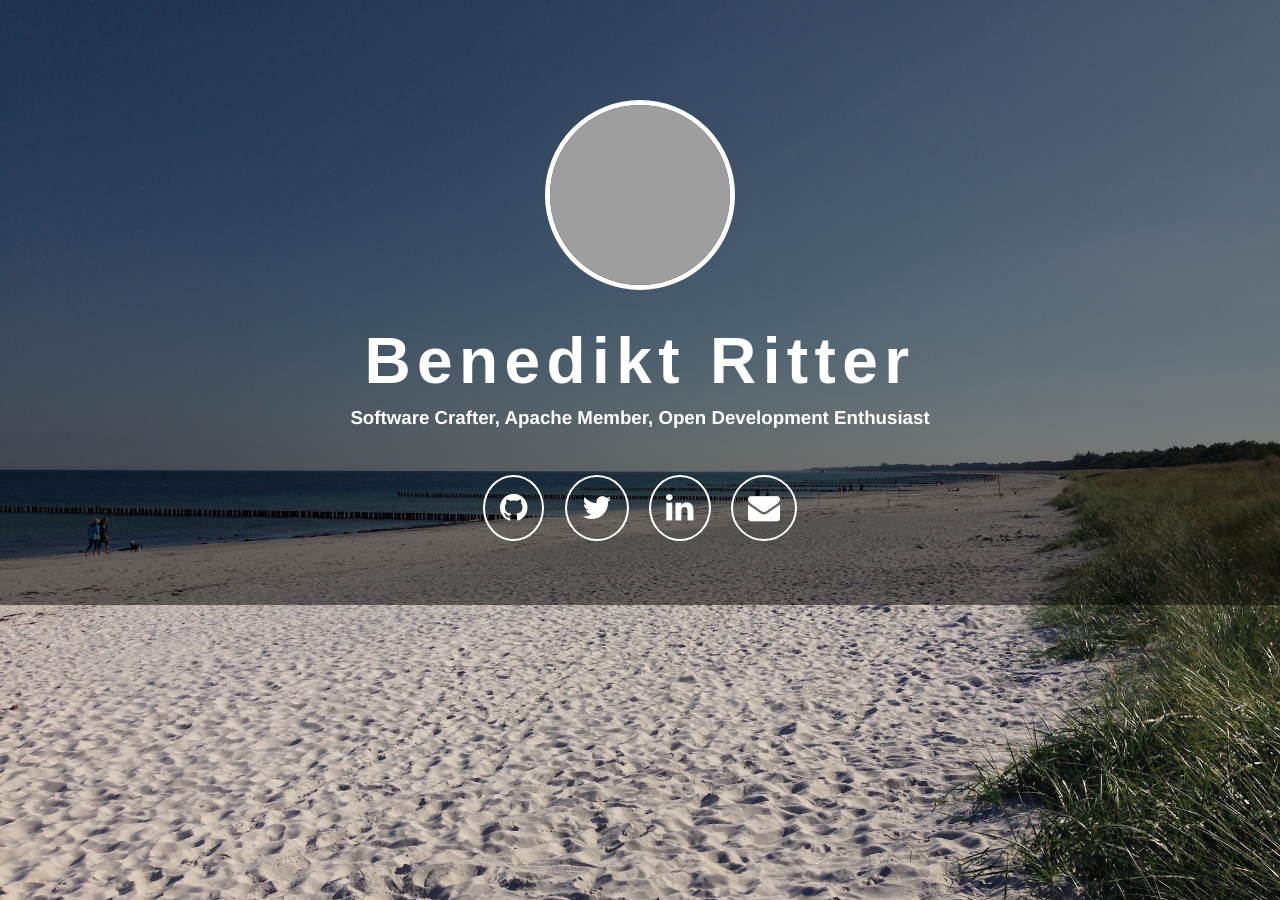
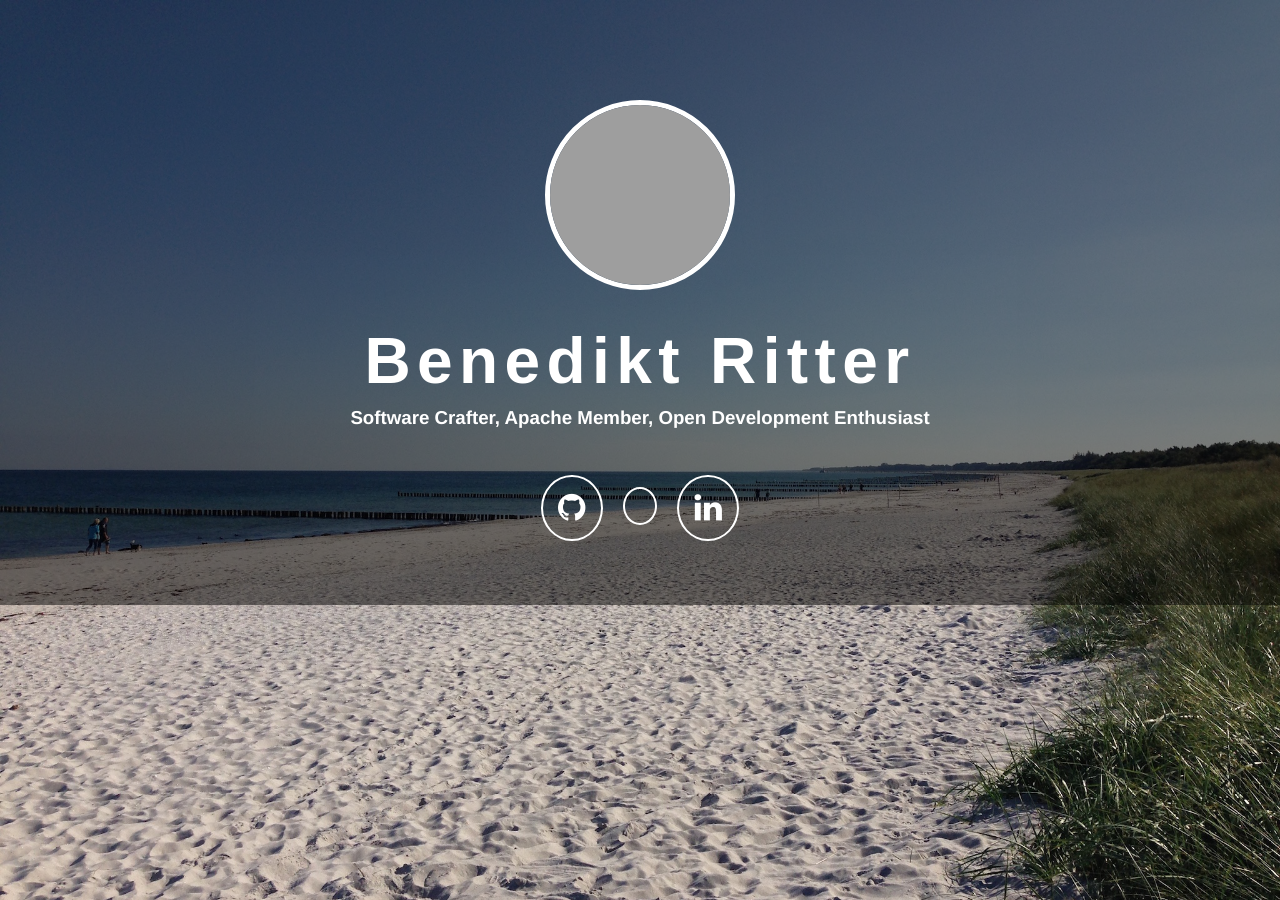
Before and after one commit to britter/britter.github.io, a Jekyll site: the page built from index.html, in a window 1280 px wide. Built offline with Jekyll 4.4.1, drawn with Linux system fonts in a browser that asks for light colours; nearby versions of some CDN libraries; grey boxes are pictures that could not be loaded.

Commit message:
Replace Twitter handle with Mastodon handle

```diff
--- a/_config.yml
+++ b/_config.yml
@@ -5,9 +5,9 @@ url: "http://www.benediktritter.de"
 
 
 # Delete the lines you don't need
-email: benedikt@gradle.com
 github_username:  britter
-twitter_username: benediktritter
+mastodon_homeserver: chaos.social
+mastodon_username: britter
 linkedin_username: benedikt-ritter-83847b84
 
 avatar: yes
--- a/_includes/header.html
+++ b/_includes/header.html
@@ -14,8 +14,8 @@
             {% if site.github_username %}
             <li><a class="fa fa-2x fa-github" href="https://github.com/{{ site.github_username }}"><span class="description">GitHub</span></a></li>
             {% endif %}
-            {% if site.twitter_username %}
-            <li><a class="fa fa-2x fa-twitter" href="https://twitter.com/{{ site.twitter_username }}"><span class="description">Twitter</span></a></li>
+            {% if site.mastodon_username %}
+            <li><a class="fa fa-2x fa-mastodon" href="https://{{ sute.mastodon_homeserver}}/@{{ site.mastodon_username }}"><span class="description">Mastodon</span></a></li>
             {% endif %}
             {% if site.blog_url %}
             <li><a class="fa fa-2x fa-tags" href="{{ site.baseurl }}{{ site.blog_url }}"><span class="description">Blog</span></a></li>
```
